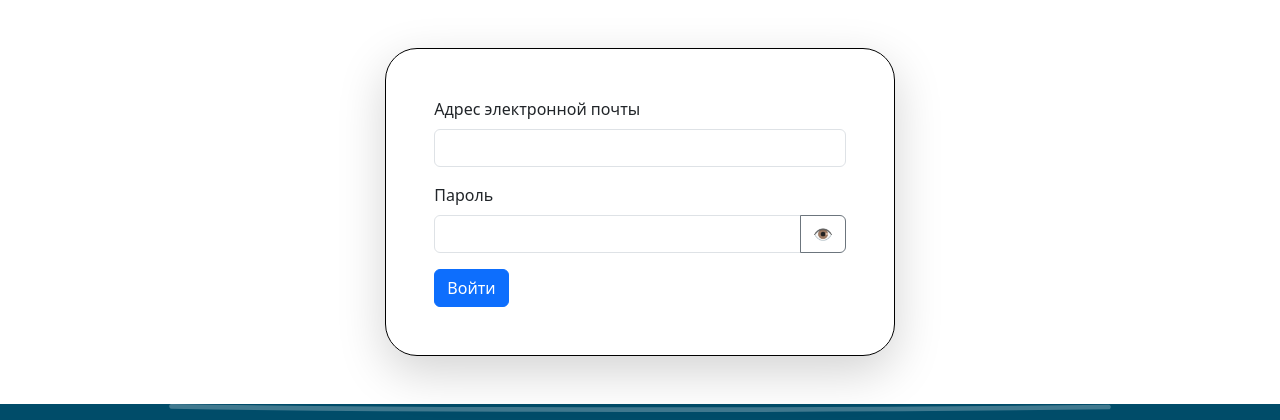
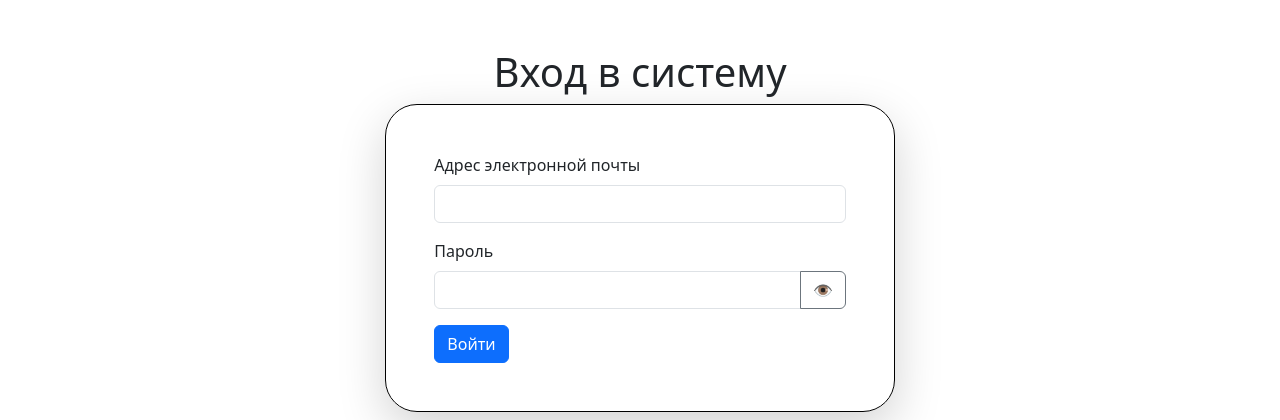
Before and after one commit to groza1338/PHP_VSTU_LABS, a PHP site: page /login.php in a window 1280 px wide. Shown: the part 106-526 px from the top of the page. Run offline with PHP 8.4, Linux system fonts and the light colour scheme.

Commit message:
добавил подпись "Вход в систему"

```diff
--- a/LR3/login.php
+++ b/LR3/login.php
@@ -5,6 +5,7 @@
 <main class="container-fluid py-5">
     <div class="row">
         <div class="col-md-5 mx-auto">
+            <h1 class="text-center">Вход в систему</h1>
             <form class="border border-black rounded-5 shadow-lg py-5 px-5" action="login_logic.php" method="post">
                 <div class="mb-3">
                     <label for="exampleInputEmail1" class="form-label">Адрес электронной почты</label>
```
